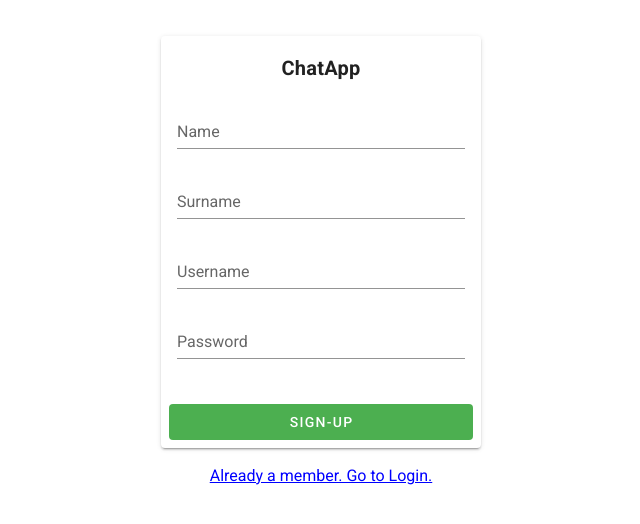
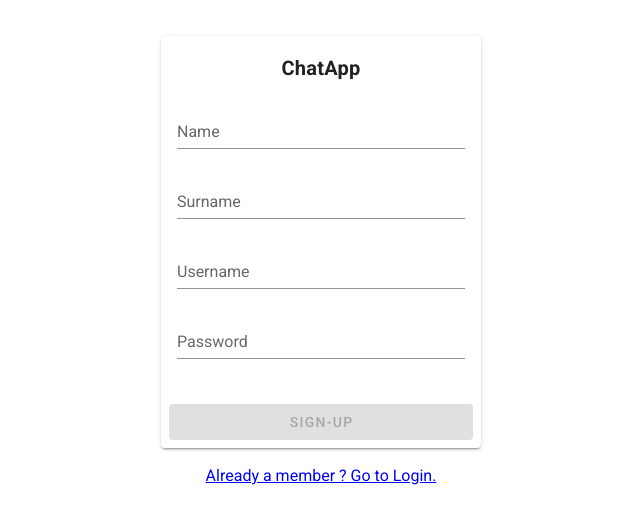
Before and after one commit to ssamilg/chat-app, a Vue app in the folder client/: page /SignUp in a window 1280 px wide. Shown: the part 138-662 px from the top of the page, without its empty margins (319-959 px from the left). Built offline with nearby package versions, Linux system fonts and the light colour scheme.

Commit message:
login-signup added

```diff
--- a/client/src/store/index.js
+++ b/client/src/store/index.js
@@ -25,6 +25,9 @@ export default new Vuex.Store({
     login(_, params) {
       return axios.post('/users/login', params);
     },
+    signup(_, params) {
+      return axios.post('/users/signUp', params);
+    },
   },
   modules: {
   },
--- a/client/src/views/Login.vue
+++ b/client/src/views/Login.vue
@@ -15,13 +15,14 @@ export default {
   methods: {
     ...mapActions(['setUsername', 'login']),
     enter() {
-      if (this.formData.username === '') this.formData.username = 'Anonymous';
-      this.setUsername(this.formData.username);
-      this.$router.push('/');
-      // this.login(this.formData)
-      //   .catch((err) => {
-      //     console.log(err);
-      //   });
+      this.login(this.formData)
+        .then(() => {
+          this.setUsername(this.formData.username);
+          this.$router.push('/');
+        })
+        .catch((err) => {
+          console.log(err);
+        });
     },
   },
 };
--- a/client/src/views/Signup.vue
+++ b/client/src/views/Signup.vue
@@ -1,4 +1,6 @@
 <script>
+import { mapActions } from 'vuex';
+
 export default {
   Name: 'SignUp',
   data() {
@@ -8,10 +10,21 @@ export default {
     };
   },
   computed: {
+    isFormValid() {
+      return (this.formData.username && this.formData.password);
+    },
   },
   methods: {
+    ...mapActions(['setUsername', 'signup']),
     enter() {
-      this.$router.push('/');
+      this.signup(this.formData)
+        .then(() => {
+          this.setUsername(this.formData.username);
+          this.$router.push('/');
+        })
+        .catch((err) => {
+          console.log(err);
+        });
     },
   },
 };
@@ -72,6 +85,7 @@ export default {
           <v-btn
             class="success"
             depressed block
+            :disabled="!isFormValid"
             @click.stop="enter"
           >
             Sign-Up
@@ -82,7 +96,7 @@ export default {
         <v-spacer/>
         <v-flex style="text-align:center" pt-4>
           <router-link to="/Login" style="color:blue">
-            Already a member. Go to Login.
+            Already a member ? Go to Login.
           </router-link>
         </v-flex>
         <v-spacer/>
```
